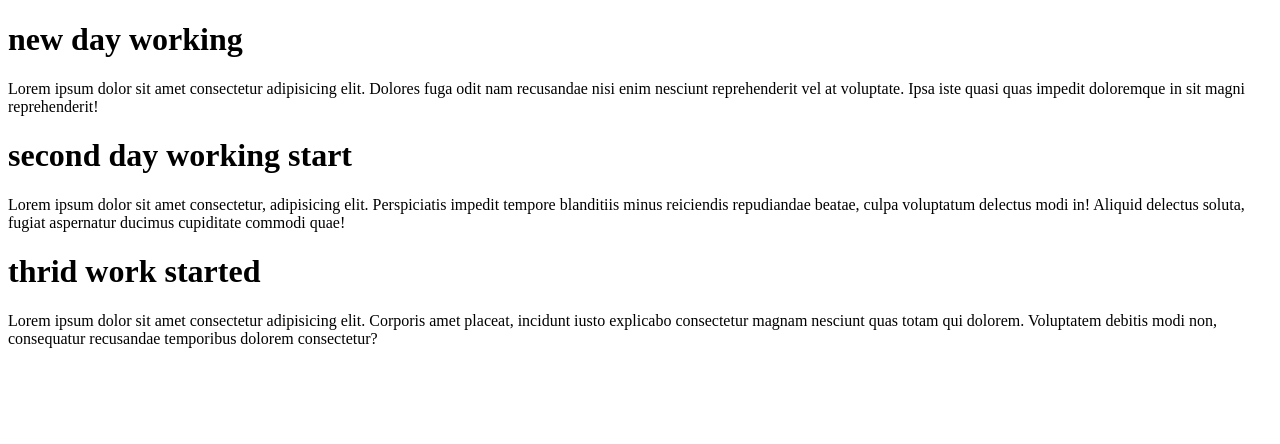
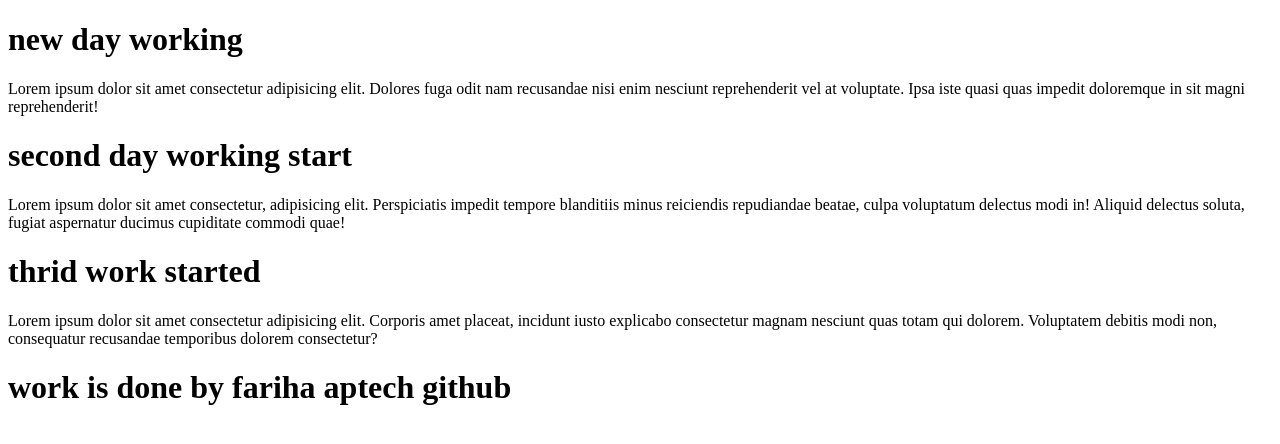
Before and after one commit to farihafari/newfile, a plain HTML site: page about.html in a window 1280 px wide. Drawn offline with Linux system fonts and the light colour scheme.

Commit message:
fari commit

```diff
--- a/about.html
+++ b/about.html
@@ -13,5 +13,6 @@
     <p>Lorem ipsum dolor sit amet consectetur, adipisicing elit. Perspiciatis impedit tempore blanditiis minus reiciendis repudiandae beatae, culpa voluptatum delectus modi in! Aliquid delectus soluta, fugiat aspernatur ducimus cupiditate commodi quae!</p>
     <h1>thrid work started</h1>
     <p>Lorem ipsum dolor sit amet consectetur adipisicing elit. Corporis amet placeat, incidunt iusto explicabo consectetur magnam nesciunt quas totam qui dolorem. Voluptatem debitis modi non, consequatur recusandae temporibus dolorem consectetur?</p>
+<h1>work is done by fariha aptech github</h1>
 </body>
 </html>
```
